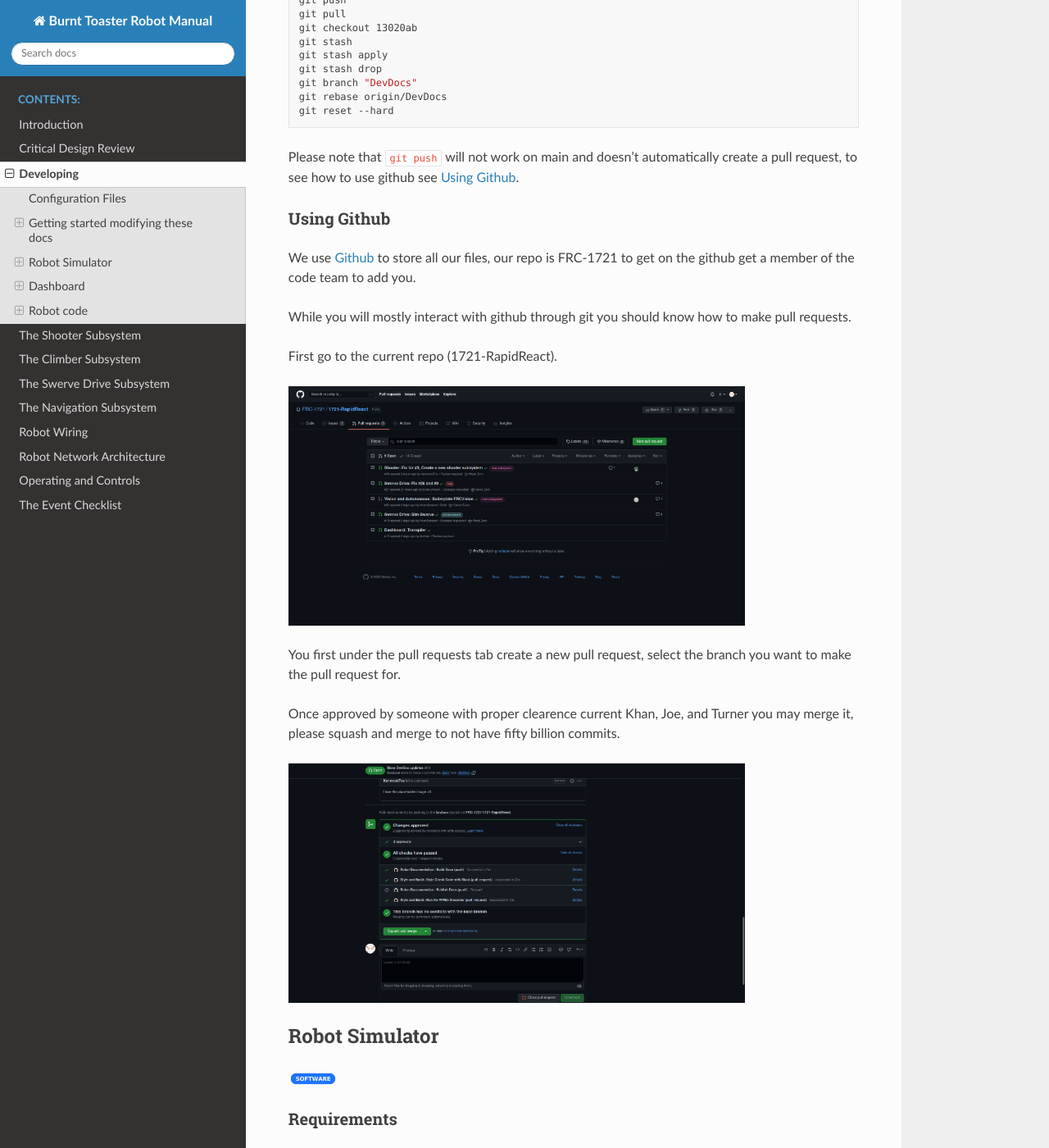
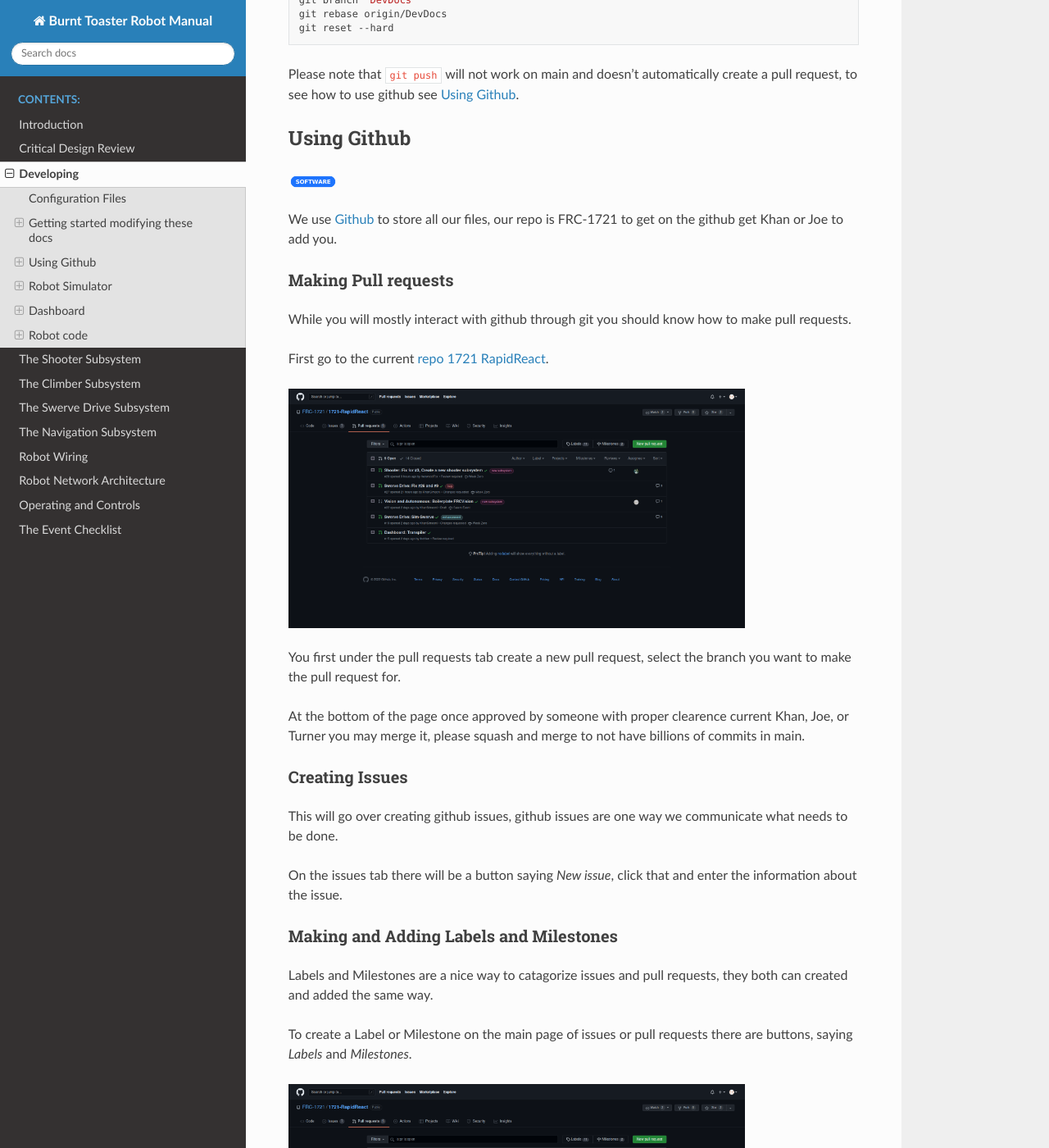
Before and after one commit to FRC-1721/1721-RapidReact, a Sphinx documentation site: the page built from docs/developing/developing.rst, in a window 1280 px wide and 1400 px high, scrolled down 2564 px. Shown: the whole window at 82% size. Built offline with Sphinx 7.4.7 and the Read the Docs theme 2.0.0, drawn with Linux system fonts in a browser that asks for light colours; some of the changed text lies outside the part shown.

Commit message:
added alot

```diff
--- a/docs/checklist/resources/checklist.csv
+++ b/docs/checklist/resources/checklist.csv
@@ -1,7 +1,7 @@
 Item,Use,Checkbox
 Drive Laptop,To deploy and run the robots code.,
 Controllers,To control the robot.,
-Robot,It is our only way of participating,
-Tool Chests,To store the tools used in basic repairs.,
+Burnt Toaster,It is our only way of participating.,
+Tool Chest,To store the tools used in basic repairs.,
 Chargers,Specifically the Laptop and Battery Chargers.,
 Batteries,To power the robot.,
--- a/docs/developing/developing.rst
+++ b/docs/developing/developing.rst
@@ -102,14 +99,19 @@
 to see how to use github see :ref:`Using github`.
 
 Using Github
-------------
+============
+
+|software|
 
 We use `Github <https://github.com>`_ to store all our files,
-our repo is FRC-1721 to get on the github get a member of the code team to add you.
+our repo is FRC-1721 to get on the github get Khan or Joe to add you.
+
+Making Pull requests
+--------------------
 
 While you will mostly interact with github through git you should know how to make pull requests.
 
-First go to the current repo (1721-RapidReact).
+First go to the current `repo 1721 RapidReact <https://github.com/FRC-1721/1721-RapidReact/tree/main>`_.
 
 .. figure:: resources/githubPullrequest.png
    :width: 80%
@@ -118,11 +120,33 @@
 You first under the pull requests tab create a new pull request,
 select the branch you want to make the pull request for.
 
-Once approved by someone with proper clearence current Khan, Joe, and Turner you may merge it, please squash and merge to not have fifty billion commits.
+At the bottom of the page once approved by someone with proper clearence current Khan, Joe, or Turner you may merge it,
+please squash and merge to not have billions of commits in main.
 
-.. figure:: resources/githubMerge.png
+Creating Issues
+---------------
+
+This will go over creating github issues, github issues
+are one way we communicate what needs to be done.
+
+On the issues tab there will be a button saying *New issue*,
+click that and enter the information about the issue.
+
+Making and Adding Labels and Milestones
+---------------------------------------
+
+Labels and Milestones are a nice way to catagorize issues and pull requests,
+they both can created and added the same way.
+
+To create a Label or Milestone on the main page of issues or pull requests there are buttons,
+saying *Labels* and *Milestones*.
+
+.. image:: resources/githubPullrequest.png
    :width: 80%
-   :alt: merging
+   :alt: labes example
+
+After pressing input a name and a description, github uses a hex system for colors
+to help select a color use `this <https://www.color-hex.com/>`_.
 
 Robot Simulator
 ===============
@@ -164,7 +188,8 @@
 Joysticks and Xbox controllers work as if piloting an actual robot,
 to find layouts for controls see :ref:`Controller Map`.
 
-Keyboard 0 is the WASD keys to move and E and R to rotate the controller.
+Keyboard 0 is the WASD keys to move and E and R to rotate the controller
+buttons 1 through 4 can be access by Z,X,C,V in that order.
 
 Keyboards 1-3 are differing controller schemes that are useless for
 the purposes of testing due to lack of movement.
@@ -203,7 +228,7 @@
    16:32:28:683 INFO    : dashboard           : Connecting to NetworkTables at Ip address
    16:32:28:683 INFO    : nt                  : NetworkTables initialized in client mode
    16:32:28:683 INFO    : dashboard           : NetworkTables Initialized
-   16:32:28:684 INFO    : dashboard           : Listening on http://localhost:8888/
+   16:32:28:684 INFO    : dashboard           : Listening on http://localhost:5800/
    16:32:28:978 INFO    : tornado.access      : 101 GET /networktables/ws (Ip address) 0.89ms
    16:32:28:978 INFO    : net2js              : NetworkTables websocket opened
 
--- a/docs/usage/operating.rst
+++ b/docs/usage/operating.rst
@@ -25,6 +25,6 @@
   :width: 600
   :alt: Alternative text
 
-The standard controller that we use the logitech joystick most should have knowledge on how this works.
+The standard controller that we use the logitech joystick, most should have knowledge on how this works.
 
 This controller have being used the most in previous years, it might no be used as much in previous years.
```
Also changed, not shown: other parts of docs/developing/developing.rst (+5 -8 lines), README.md (+5 -0 lines), docs/subsystems/shooter.rst (+3 -7 lines).
